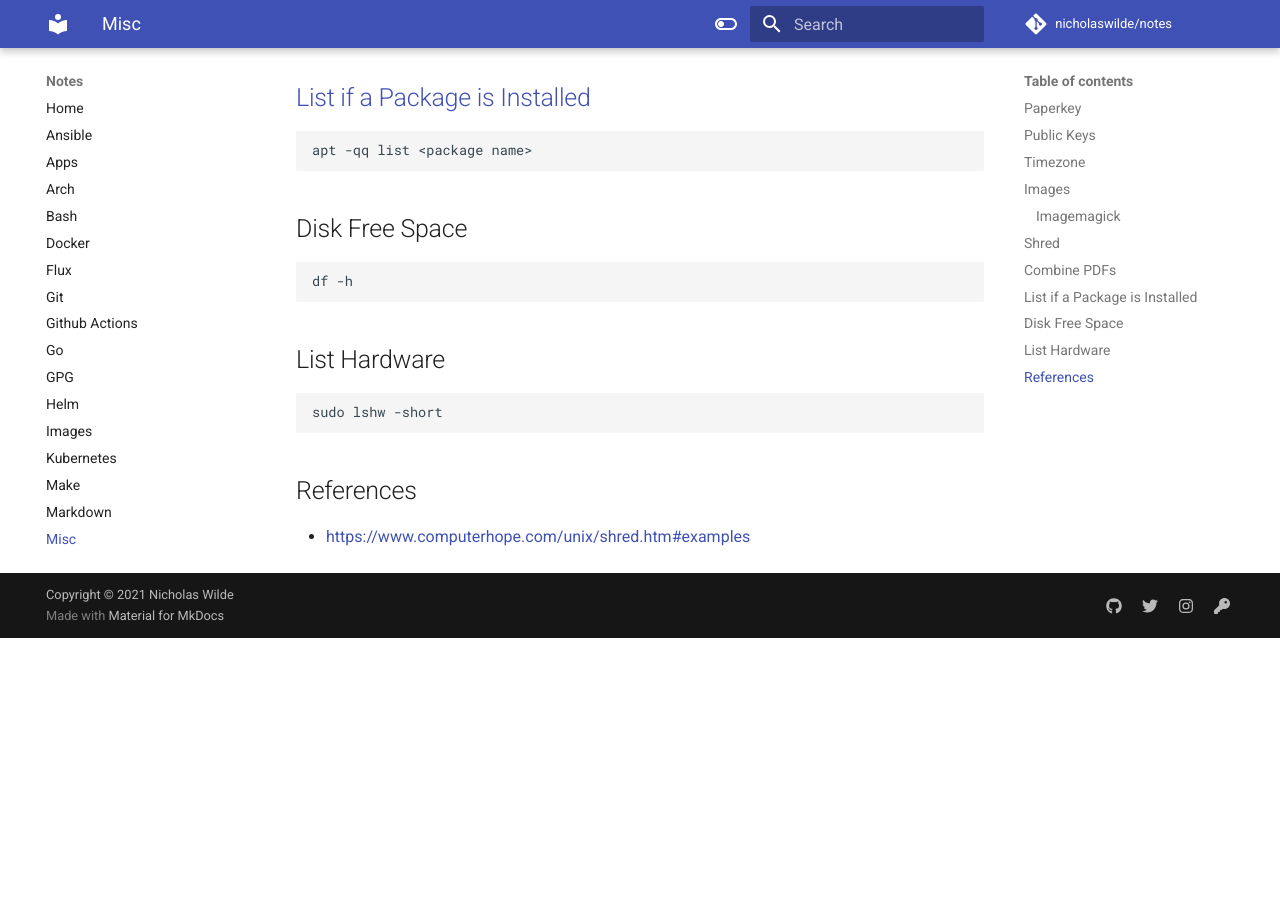
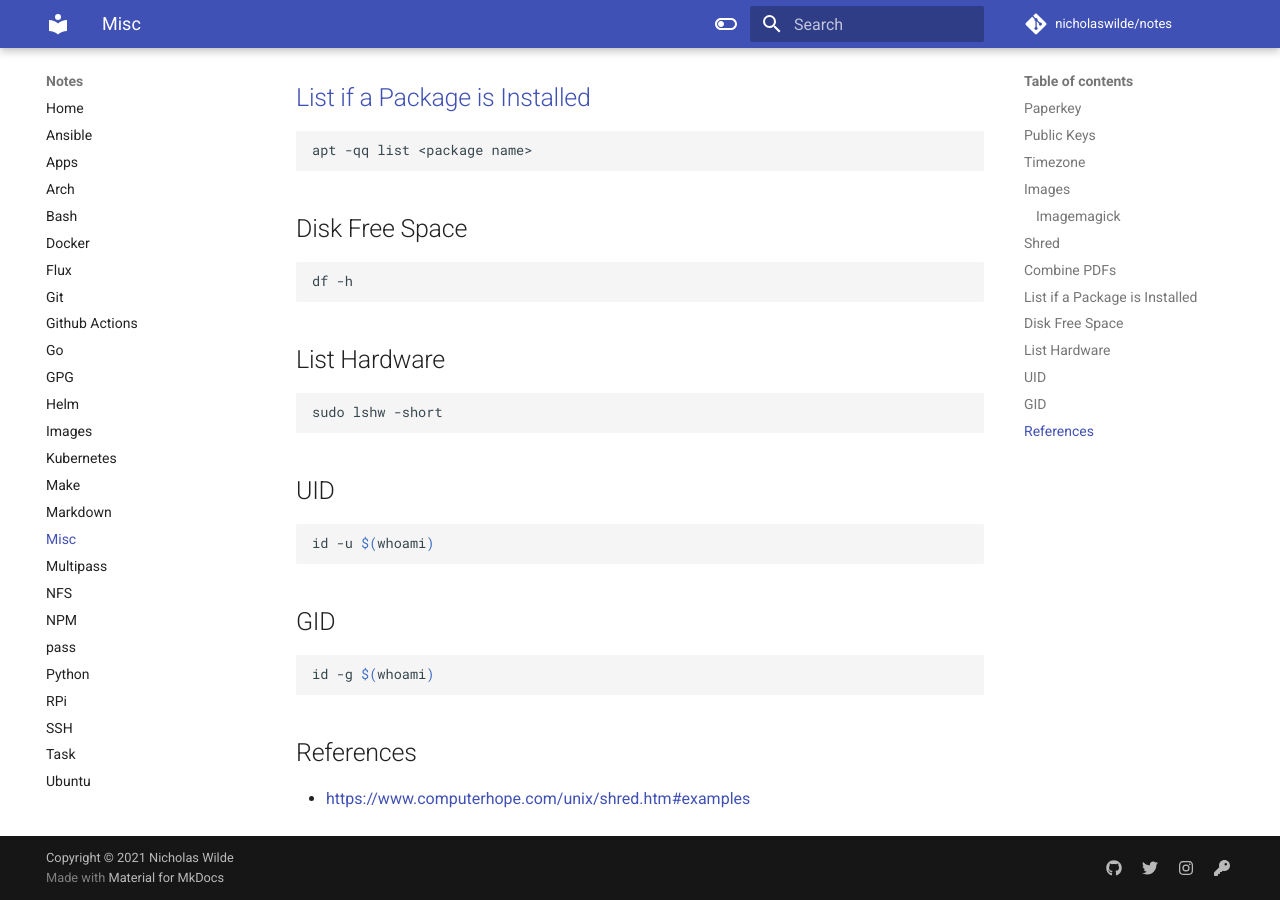
Before and after one commit to nicholaswilde/notes, an MkDocs documentation site: the page built from docs/misc.md, in a window 1280 px wide and 900 px high, scrolled down 1077 px. Built offline with MkDocs 1.6.1 and Material for MkDocs 9.7.7, drawn with Linux system fonts in a browser that asks for light colours; comment, search, counter and statistics services are not loaded; before the commit the page ends 1715 px from its top, so only the background shows below that.

Commit message:
Added gid and uid
Signed-off-by: Nicholas Wilde <ncwilde43@gmail.com>

````diff
--- a/docs/misc.md
+++ b/docs/misc.md
@@ -60,6 +60,18 @@
 sudo lshw -short
 ```
 
+## UID
+
+```shell
+id -u $(whoami)
+```
+
+## GID
+
+```shell
+id -g $(whoami)
+```
+
 ## References
 
 * https://www.computerhope.com/unix/shred.htm#examples
````
